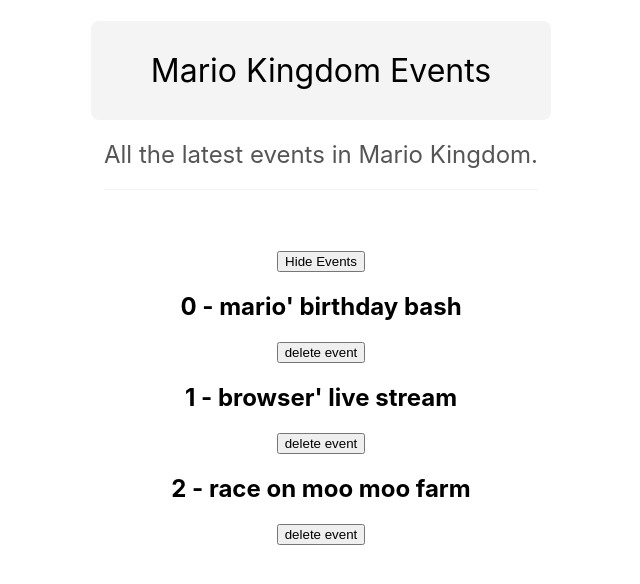
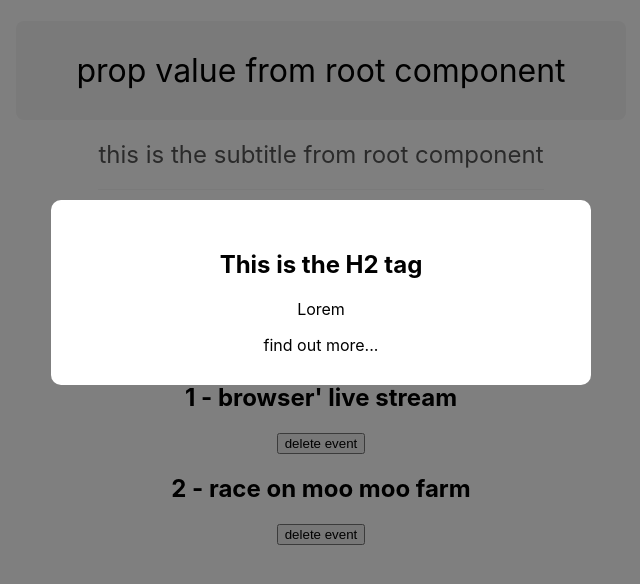
Before and after one commit to 10969torrexx/react_js_netninja, a React (Create React App) app: page / in a window 1280 px wide. Shown: the top 584 px of the page, without its empty margins (319-959 px from the left). Built offline with nearby package versions, Linux system fonts and the light colour scheme.

Commit message:
28. children prop (making a modal component)

```diff
--- a/src/App.js
+++ b/src/App.js
@@ -1,6 +1,7 @@
 import './App.css';
 import { useState } from 'react';
 import Title from './components/Title';
+import Modal from './components/Modal';
 
 function App() {
   const [showEvents, setShowEvents] = useState(true)
@@ -22,7 +23,7 @@ function App() {
 
   return (
     <div className="App">
-      <Title/>
+      <Title title="prop value from root component" subtitle="this is the subtitle from root component"/>
       {
         showEvents && (
           <div>
@@ -45,6 +46,16 @@ function App() {
           </div>
         ))
       }
+{/*
+      <Modal>
+        <h2>This is the H2 tag</h2>
+        <p>This is the p element</p>
+      </Modal> */}
+      <Modal>
+        <h2>This is the H2 tag</h2>
+        <p>Lorem</p>
+        <a>find out more...</a>
+      </Modal>
     </div>
   );
 }
--- /dev/null
+++ b/src/components/Modal.css
@@ -0,0 +1,15 @@
+.modal-backdrop {
+    position: fixed;
+    top: 0;
+    left: 0;
+    width: 100%;
+    height: 100%;
+    background-color: rgba(0,0,0,0.5);
+}
+.modal {
+    padding: 30px;
+    max-width: 480px;
+    margin: 200px auto;
+    background-color: #fff;
+    border-radius: 10px;
+}
--- /dev/null
+++ b/src/components/Modal.js
@@ -0,0 +1,14 @@
+import React from 'react'
+import './Modal.css'
+
+export default function Modal({children}) {
+  return (
+    <div className='modal-backdrop'>
+        <div className='modal'>
+           {
+                children
+           }
+        </div>
+    </div>
+  )
+}
--- a/src/components/Title.js
+++ b/src/components/Title.js
@@ -1,9 +1,9 @@
-export default function Title() {
+export default function Title(props) {
     return (
         <div>
-            <h1 className="title">Mario Kingdom Events</h1>
+            <h1 className="title">{props.title}</h1>
             <br/>
-            <h2 className="subtitle">All the latest events in Mario Kingdom.</h2>
+            <h2 className="subtitle">{props.subtitle}</h2>
         </div>
     )
 }
```
